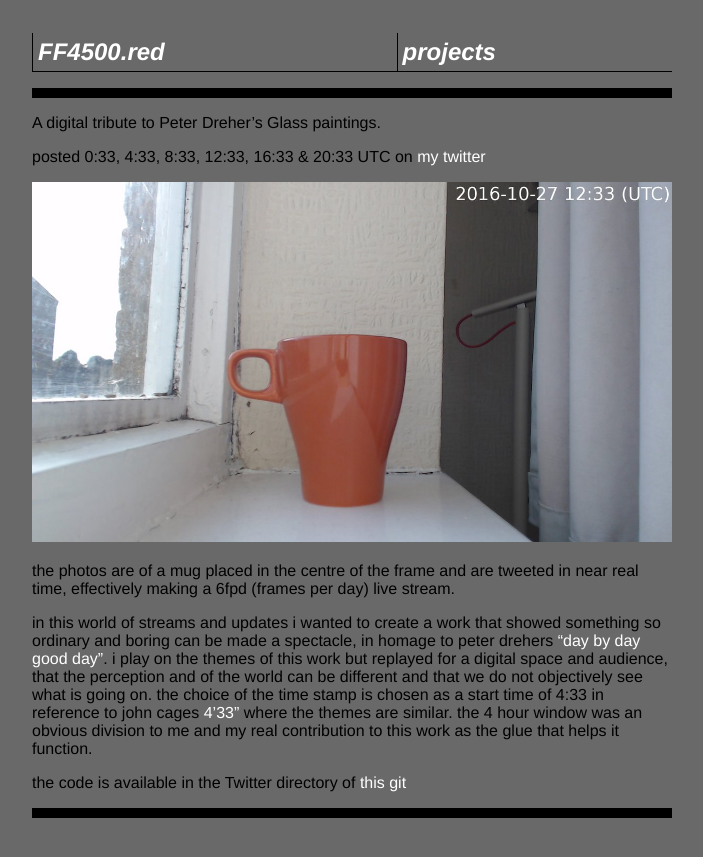
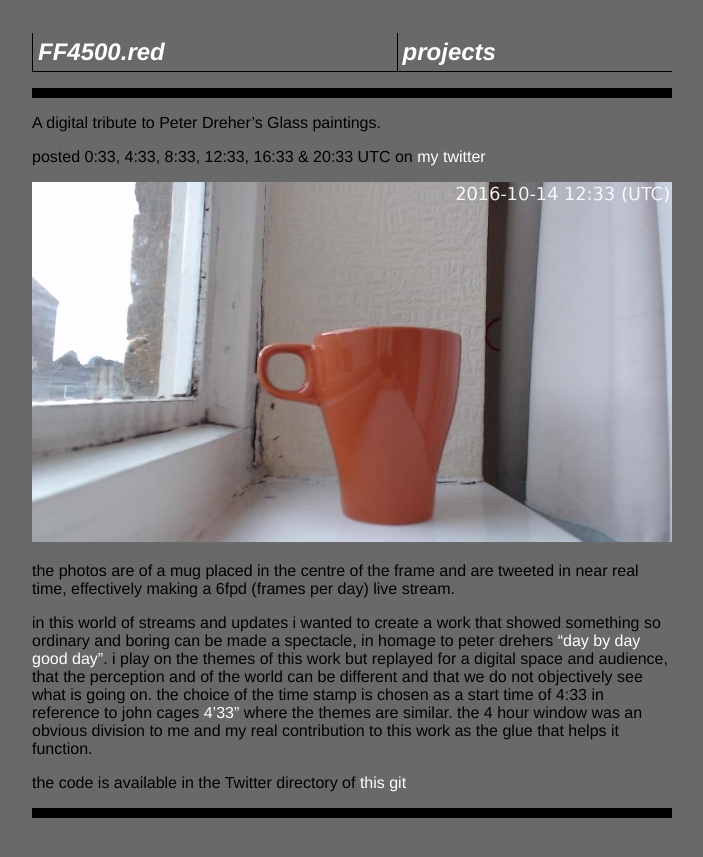
Before and after one commit to isabella232/website-33, a Jekyll site: the page built from _projects/Dreher.md, in a window 1280 px wide. Shown: the top 857 px of the page, without its empty margins (288-991 px from the left). Built offline with Jekyll 4.4.1, drawn with Linux system fonts in a browser that asks for light colours.

Commit message:
dreher rewrite
Signed-off-by: NfN <orange@ff4500.red>

```diff
--- a/_projects/Dreher.md
+++ b/_projects/Dreher.md
@@ -24,5 +24,5 @@ the code is available in the Twitter directory of [this git]
 ["day by day good day"]: https://en.wikipedia.org/wiki/Peter_Dreher#Tag_um_Tag_guter_Tag_.2F_Day_by_Day_good_Day
 [4'33"]: https://en.wikipedia.org/wiki/4%E2%80%B233%E2%80%B3
 [this git]: https://github.com/ixt/Scripts/
-[dreherPicture]: {{ site.url }}/assets/dreher/dreher-2016-10-27-12-33-01.jpg
+[dreherPicture]: {{ site.url }}/assets/dreher/dreher.jpg
 [my twitter]: https://twitter.com/_xs
```
Also changed, not shown: assets/dreher/dreher.jpg (added).
